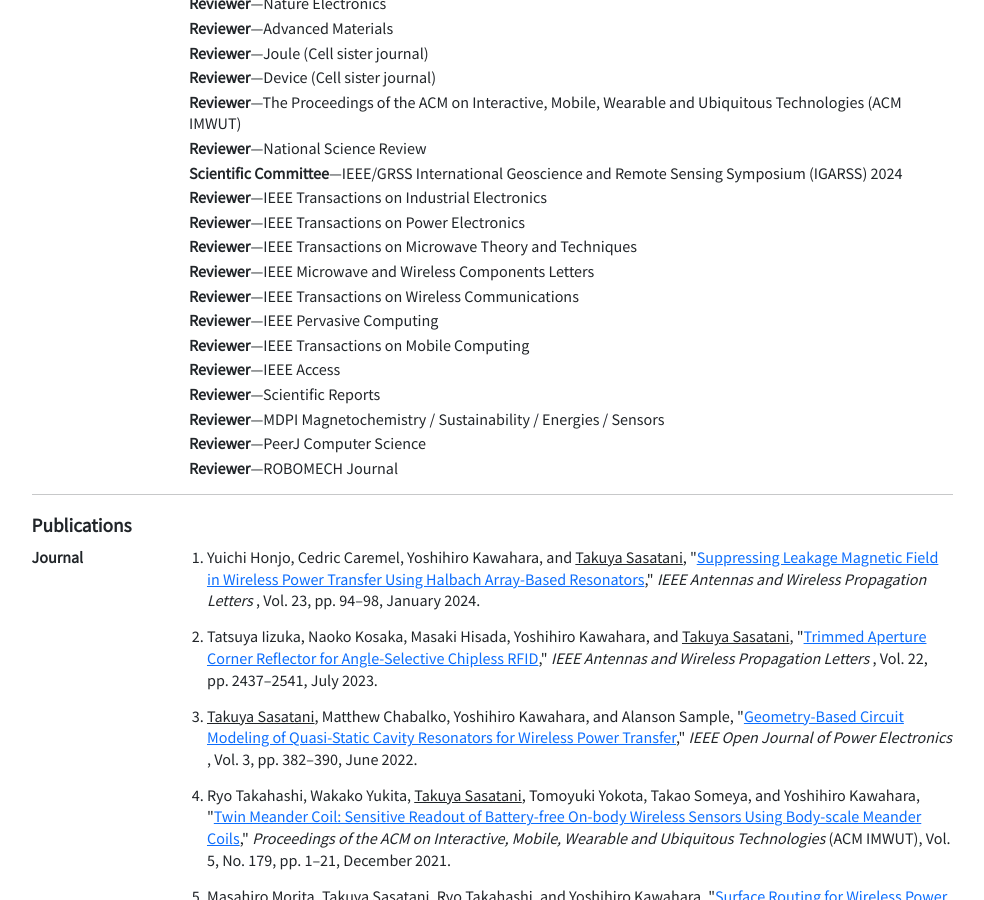
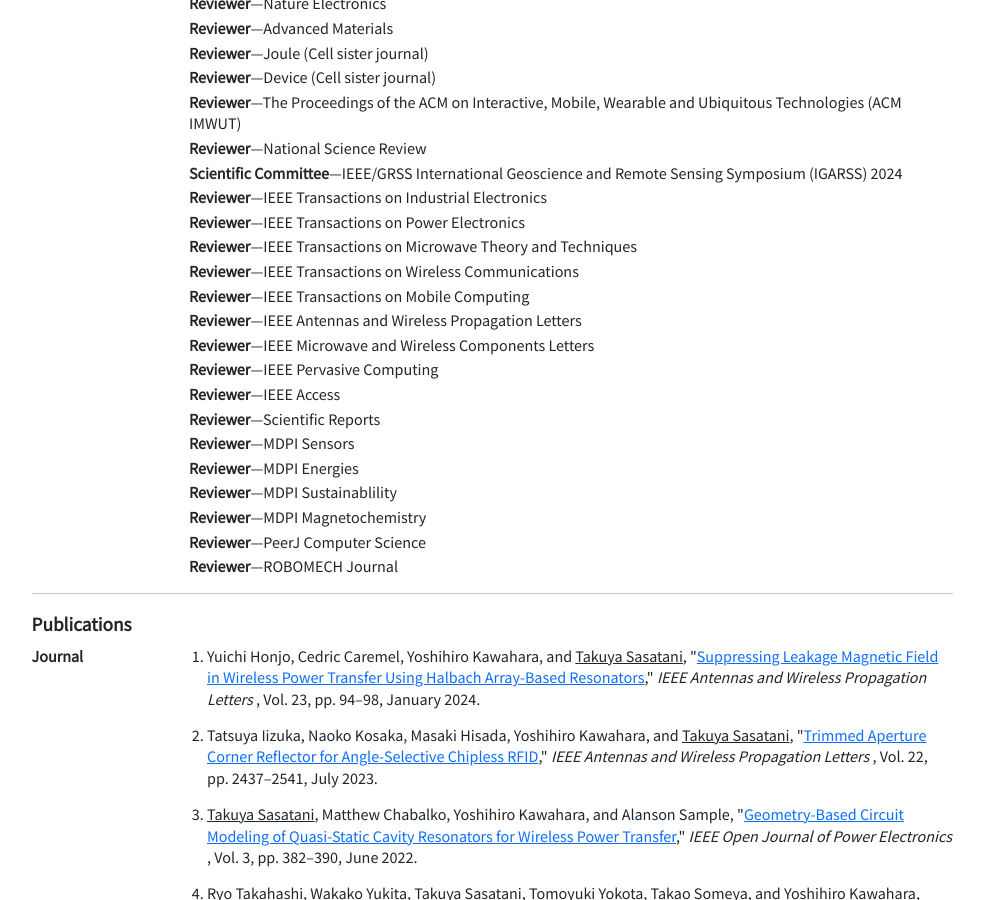
Before and after one commit to t-sasatani/t-sasatani.github.io, a Jekyll site: the page built from _pages/cv.md, in a window 1280 px wide and 900 px high, scrolled down 1384 px. Shown: the whole window, without its empty margins (148-1132 px from the left). Built offline with Jekyll 4.4.1, drawn with Linux system fonts in a browser that asks for light colours.

```diff
--- a/_data/service.yml
+++ b/_data/service.yml
@@ -22,19 +22,27 @@
 - role: Reviewer
   program: IEEE Transactions on Microwave Theory and Techniques
 - role: Reviewer
+  program: IEEE Transactions on Wireless Communications
+- role: Reviewer
+  program: IEEE Transactions on Mobile Computing
+- role: Reviewer
+  program: IEEE Antennas and Wireless Propagation Letters
+- role: Reviewer
   program: IEEE Microwave and Wireless Components Letters
 - role: Reviewer
-  program: IEEE Transactions on Wireless Communications
-- role: Reviewer
   program: IEEE Pervasive Computing
-- role: Reviewer
-  program: IEEE Transactions on Mobile Computing
 - role: Reviewer
   program: IEEE Access
 - role: Reviewer
   program: Scientific Reports
 - role: Reviewer
-  program: MDPI Magnetochemistry / Sustainability / Energies / Sensors
+  program: MDPI Sensors
+- role: Reviewer
+  program: MDPI Energies
+- role: Reviewer
+  program: MDPI Sustainablility
+- role: Reviewer
+  program: MDPI Magnetochemistry
 - role: Reviewer
   program: PeerJ Computer Science
 - role: Reviewer
```
